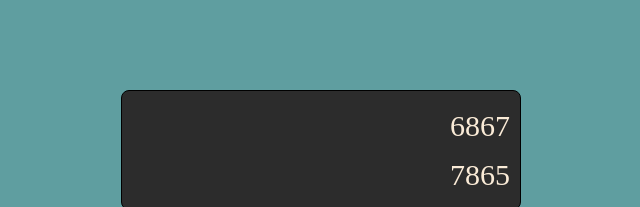
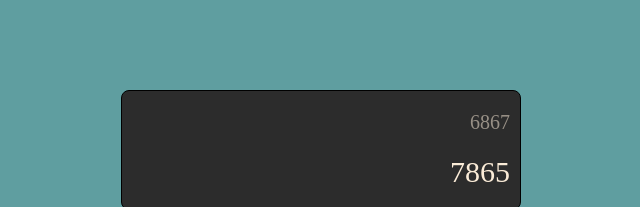
Before and after one commit to DylanLeB21/Calculator, a plain HTML site: page index.html in a window 1280 px wide. Shown: the top 207 px of the page, 319-959 px from the left. Drawn offline with Linux system fonts and the light colour scheme.

Commit message:
fix font sizes and add word wrap to display screen

```diff
--- a/style.css
+++ b/style.css
@@ -35,7 +35,6 @@ body {
 
 .output {
     background-color:rgb(44, 44, 44);
-    font-size: 30px;
     border: 1px solid;
     border-radius: 8px;
     grid-column: 1 / -1;
@@ -44,12 +43,16 @@ body {
     justify-content: space-around;
     flex-direction: column;
     padding: 10px;
+    word-wrap: break-word;
+    word-break: break-all;
 }
 
-.current-number {
+.output .current-number {
      color: antiquewhite;
+     font-size: 30px;
 }
 
-.previous-number {
-    color: antiquewhite;
+.output .previous-number {
+    color: rgba(250, 235, 215, 0.524);
+    font-size: 20px;
 }
```
